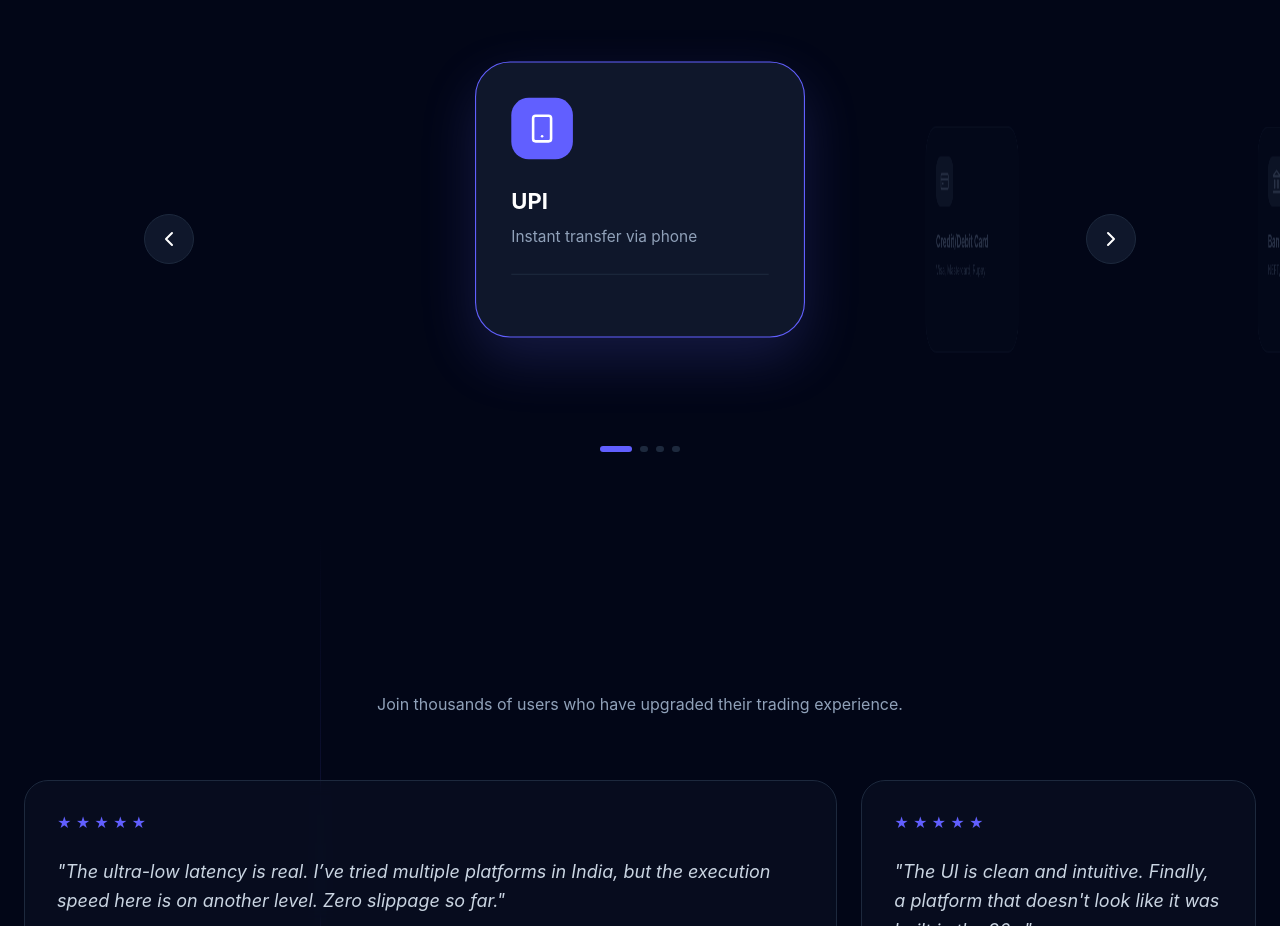
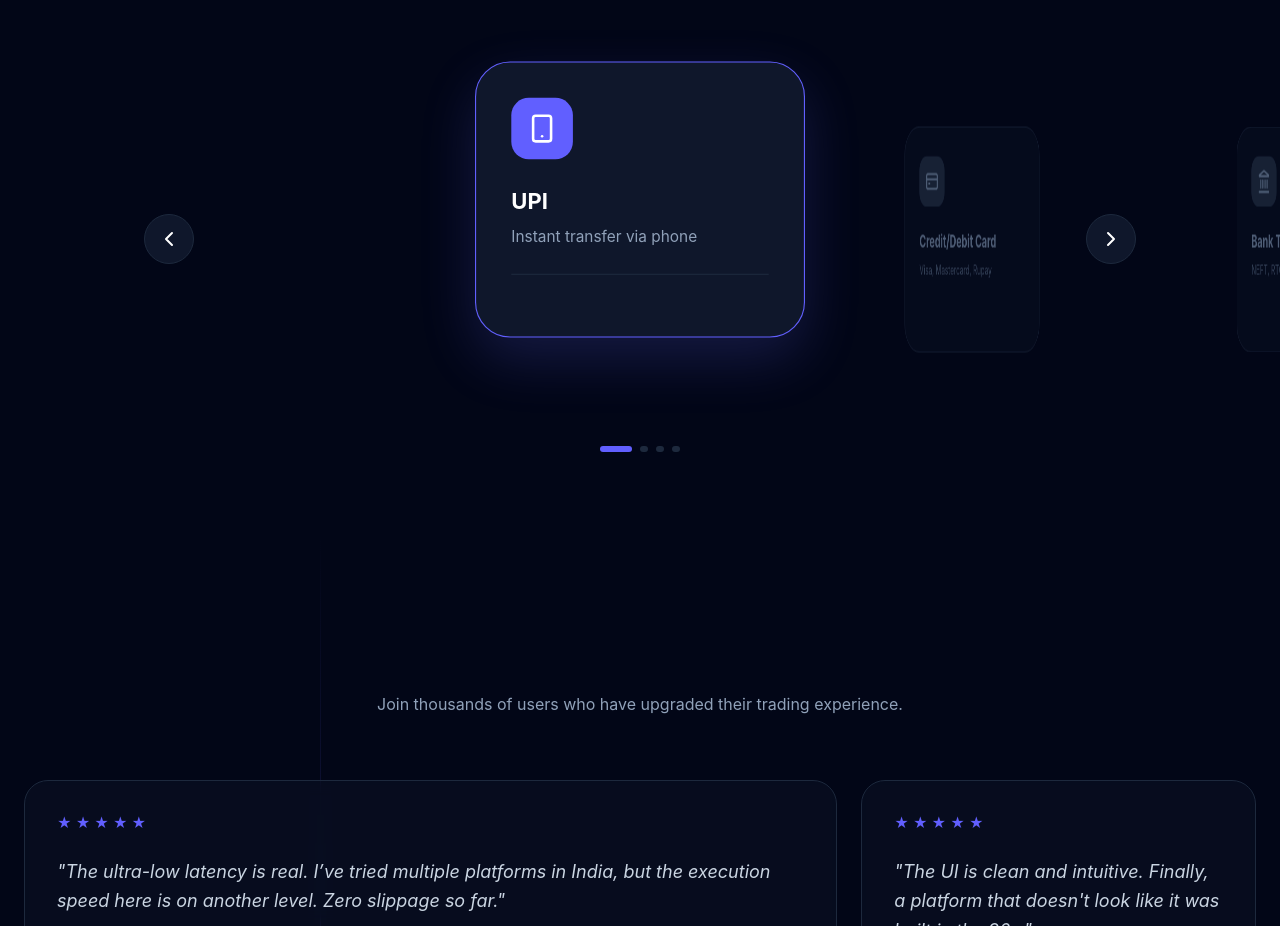
Before and after one commit to kartavya21-dot/Trade_Web_App, a React (Vite) app: page / in a window 1280 px wide. Shown: the part 6460-7386 px from the top of the page. Built offline with nearby package versions, Linux system fonts and the light colour scheme.

Commit message:
Improved Payment

```diff
--- a/src/components/PaymentSelector.jsx
+++ b/src/components/PaymentSelector.jsx
@@ -52,8 +52,8 @@ export default function PaymentSelector() {
                   animate={{
                     y: isActive ? -40 : 0,
                     scale: isActive ? 1.1 : 0.9,
-                    opacity: isActive ? 1 : 0.4,
-                    rotateY: isActive ? 0 : -70,
+                    opacity: isActive ? 1 : 0.8,
+                    rotateY: isActive ? 0 : (activeIndex < i ? -60 : 60),
                   }}
                   transition={{ type: "keyframes", duration: 0.1, stiffness: 100, damping: 15 }}
                   className={`
```
